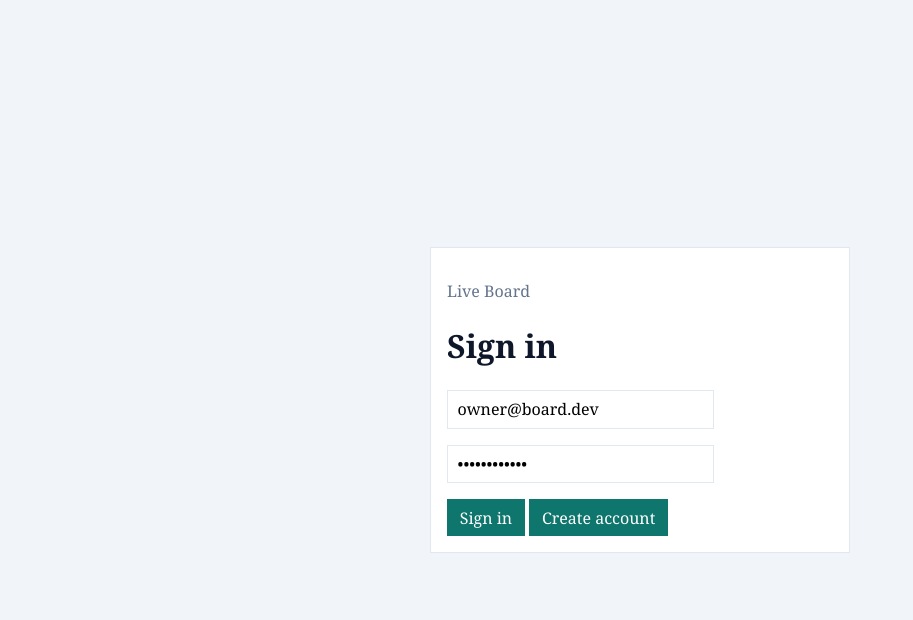
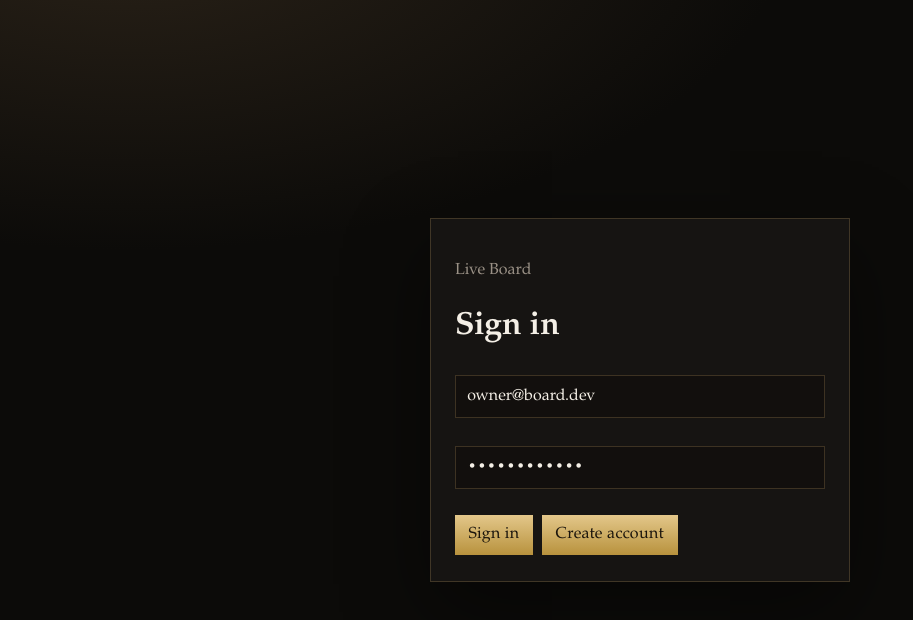
Before and after one commit to ArnoldsPortfolio/live-board, a Next.js app in the folder frontend/: page /login in a window 1280 px wide. Shown: the top 620 px of the page, without its empty margins (0-913 px from the left). Built offline with nearby package versions, Linux system fonts and the light colour scheme; no server answers.

Commit message:
Apply dark gold premium theme to Live Board UI

```diff
--- a/frontend/app/globals.css
+++ b/frontend/app/globals.css
@@ -1,17 +1,67 @@
-:root { --ink:#0f172a; --muted:#64748b; --line:#e2e8f0; --teal:#0f766e; --bg:#f1f5f9; }
+:root {
+  --bg: #0c0b09;
+  --panel: #161412;
+  --card: #1c1916;
+  --ink: #f4efe6;
+  --muted: #9a9186;
+  --line: rgba(212, 175, 110, 0.22);
+  --gold: #d4af6e;
+  --gold-deep: #b8923d;
+}
 * { box-sizing: border-box; }
-body { margin: 0; font: 16px/1.4 Georgia, serif; color: var(--ink); background: var(--bg); }
+html, body { min-height: 100%; }
+body {
+  margin: 0;
+  color: var(--ink);
+  background: radial-gradient(1200px 600px at 10% -10%, #2a2218 0%, transparent 55%), var(--bg);
+  font: 16px/1.45 "Iowan Old Style", "Palatino Linotype", Palatino, Georgia, serif;
+}
 a { color: inherit; text-decoration: none; }
-input, button { font: inherit; }
-input { padding: .45rem .6rem; border: 1px solid var(--line); }
-button { background: var(--teal); color: #fff; border: 0; padding: .45rem .8rem; cursor: pointer; }
+input, button, select { font: inherit; color: var(--ink); }
+input, select {
+  width: 100%;
+  background: #120f0d;
+  border: 1px solid var(--line);
+  padding: .55rem .7rem;
+  margin: .25rem 0 .5rem;
+}
+button {
+  background: linear-gradient(180deg, #e3c78a, var(--gold-deep));
+  color: #1a140c;
+  border: 0;
+  padding: .5rem .85rem;
+  cursor: pointer;
+  letter-spacing: .02em;
+  margin: .15rem .3rem .15rem 0;
+}
+button.ghost {
+  background: transparent;
+  color: var(--gold);
+  border: 1px solid var(--line);
+}
 .auth { min-height: 100vh; display: grid; place-items: center; }
-.card { background: #fff; border: 1px solid var(--line); padding: 1rem; width: min(420px, 92vw); }
-.shell { display: grid; grid-template-columns: 200px 1fr; min-height: 100vh; }
-aside { background: var(--ink); color: #fff; padding: 1rem; }
-main { padding: 1.25rem; }
-.board { display: grid; grid-template-columns: repeat(3, minmax(180px, 1fr)); gap: 1rem; }
-.col { background: #fff; border: 1px solid var(--line); padding: .75rem; min-height: 60vh; }
-.item { border: 1px solid var(--line); padding: .5rem; margin: .4rem 0; background: #f8fafc; }
+.card {
+  background: var(--panel);
+  border: 1px solid var(--line);
+  padding: 1.5rem;
+  width: min(420px, 92vw);
+  box-shadow: 0 30px 80px rgba(0,0,0,.45);
+}
+.shell { display: grid; grid-template-columns: 240px 1fr; min-height: 100vh; }
+aside { background: #100e0c; border-right: 1px solid var(--line); padding: 1.25rem; }
+aside h2 { font-weight: 500; margin: .4rem 0 1rem; }
+.brand { color: var(--gold); letter-spacing: .16em; text-transform: uppercase; font-size: .72rem; }
+main { padding: 1.5rem 1.75rem 3rem; }
+.toolbar { display: flex; gap: .5rem; flex-wrap: wrap; margin-bottom: 1rem; }
+.toolbar input { width: auto; min-width: 180px; }
+.board { display: grid; grid-template-columns: repeat(auto-fit, minmax(240px, 1fr)); gap: 1rem; }
+.col { background: var(--panel); border: 1px solid var(--line); padding: .9rem; min-height: 64vh; }
+.col h3 { margin: 0 0 .8rem; font-weight: 500; color: var(--gold); font-size: 1.05rem; }
+.item { background: var(--card); border: 1px solid var(--line); padding: .7rem; margin: .55rem 0; box-shadow: 0 10px 24px rgba(0,0,0,.25); }
+.item input { margin: 0 0 .4rem; background: transparent; border-color: transparent; padding-left: 0; }
+.avatars { display: flex; gap: .35rem; flex-wrap: wrap; margin: .4rem 0 1rem; }
+.dot { width: 1.6rem; height: 1.6rem; border-radius: 999px; display: grid; place-items: center; background: #2a241c; color: var(--gold); border: 1px solid var(--line); font-size: .7rem; }
+.board-link { display: block; padding: .85rem 1rem; margin: .5rem 0; border: 1px solid var(--line); background: var(--card); }
 .muted { color: var(--muted); }
-.err { color: #b91c1c; }
+.err { color: #e7a3a3; }
+.kicker { color: var(--gold); font-size: .78rem; letter-spacing: .12em; text-transform: uppercase; }
```
